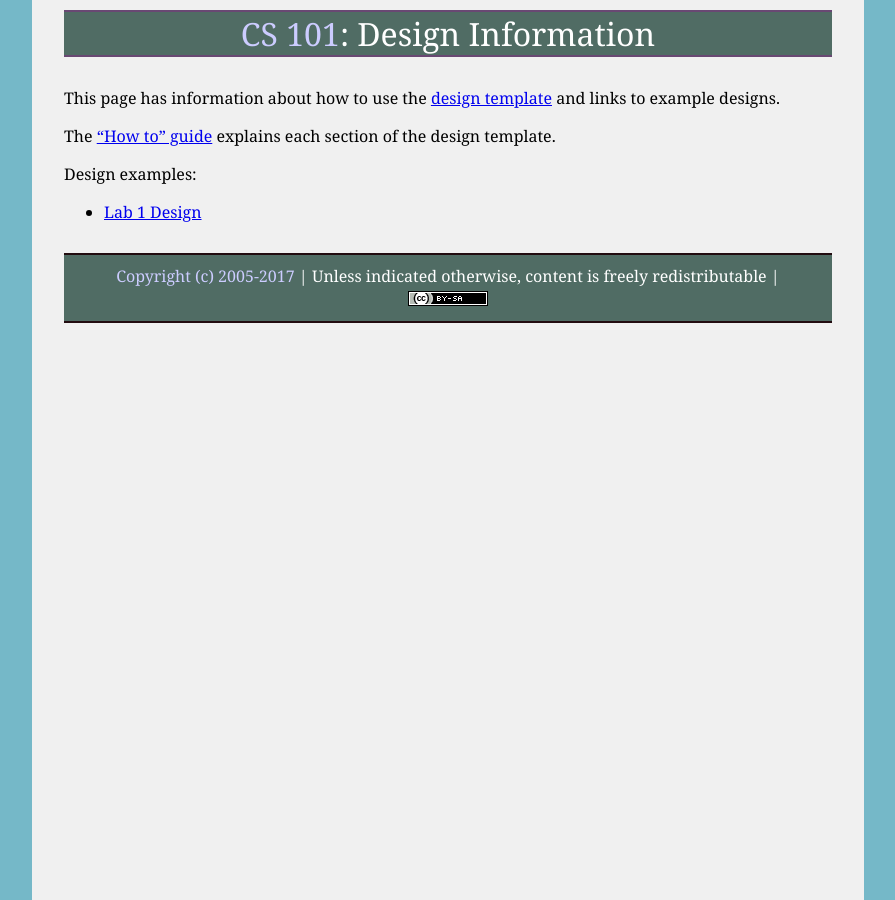
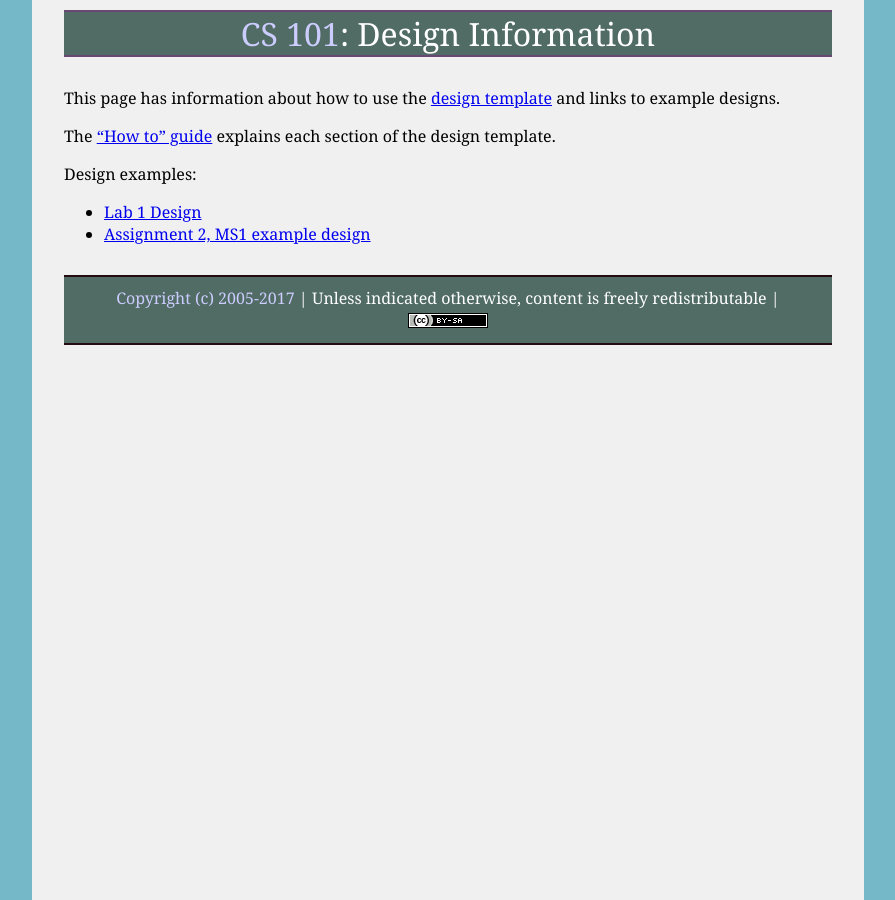
Before and after one commit to ycpcs/cs101-spring2017, a Jekyll site: the page built from design/index.md, in a window 1280 px wide. Shown: the whole page, without its empty margins (192-1087 px from the left). Built offline with Jekyll 4.4.1, drawn with Linux system fonts in a browser that asks for light colours.

Commit message:
example design for assignment 2, ms 1

```diff
--- a/design/index.md
+++ b/design/index.md
@@ -10,3 +10,4 @@ The ["How to" guide](design-howto.pdf) explains each section of the design templ
 Design examples:
 
 * [Lab 1 Design](lab01-design.pdf)
+* [Assignment 2, MS1 example design](assign02ms1.pdf)
```
Also changed, not shown: 1 other file.
